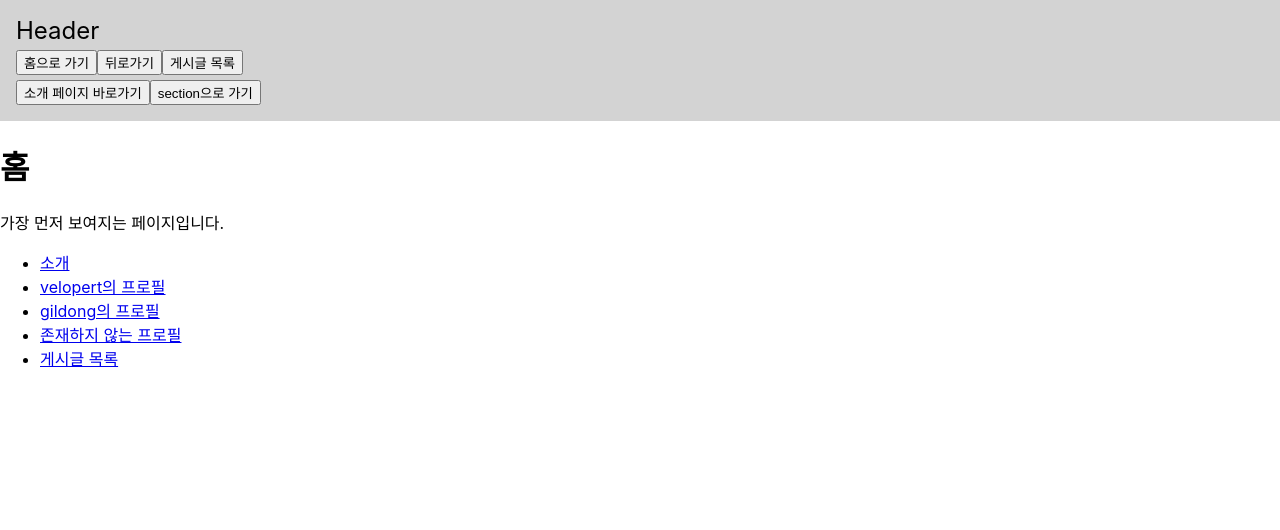
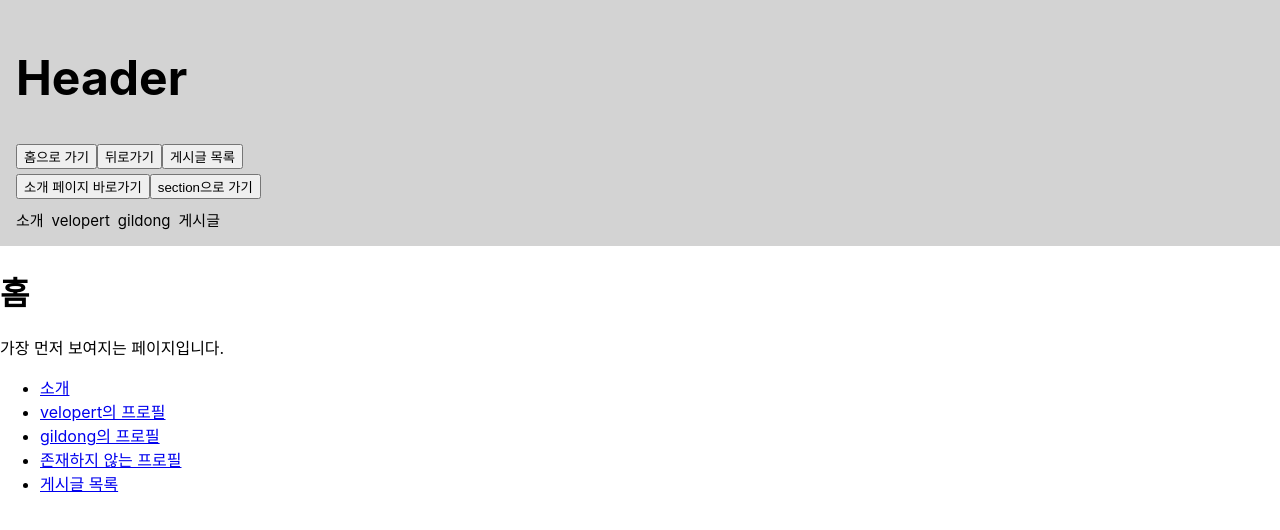
Before and after one commit to sungjaechoi/router-tutorial, a React (Create React App) app: page / in a window 1280 px wide. Shown: the top 530 px of the page. Built offline with nearby package versions, Linux system fonts and the light colour scheme.

Commit message:
NavLink active 연습
Layout.js에서 Header.js분리

NavLink active 속성을 활용하여 내비구현

```diff
--- a/src/App.css
+++ b/src/App.css
@@ -1,38 +1,21 @@
-.App {
-  text-align: center;
+.navLink{
+  margin-top: 10px;
+  font-size: 0;
+}
+.navLink a {
+  display: inline-block;
+  text-decoration: none;
+  color: #000;
+  font-size: 15px;
+  margin-right: 8px;
 }
 
-.App-logo {
-  height: 40vmin;
-  pointer-events: none;
+.navLink :last-child{
+  margin-right: 0;
 }
-
-@media (prefers-reduced-motion: no-preference) {
-  .App-logo {
-    animation: App-logo-spin infinite 20s linear;
-  }
+.navLink a.active {
+  font-size: 15.5px;
+  color: orange;
+  font-weight: 700;
+  text-decoration: underline;
 }
-
-.App-header {
-  background-color: #282c34;
-  min-height: 100vh;
-  display: flex;
-  flex-direction: column;
-  align-items: center;
-  justify-content: center;
-  font-size: calc(10px + 2vmin);
-  color: white;
-}
-
-.App-link {
-  color: #61dafb;
-}
-
-@keyframes App-logo-spin {
-  from {
-    transform: rotate(0deg);
-  }
-  to {
-    transform: rotate(360deg);
-  }
-}
--- a/src/App.js
+++ b/src/App.js
@@ -1,4 +1,5 @@
 import { Route, Routes } from "react-router-dom";
+import  './App.css'
 import Layout from "./pages/Layout";
 import About from "./pages/About";
 import Home from "./pages/Home";
--- /dev/null
+++ b/src/pages/Header.js
@@ -0,0 +1,46 @@
+import { useNavigate ,NavLink } from "react-router-dom";
+
+const Header = () =>{
+  const navigate = useNavigate()
+
+  const goHome = () =>{
+    navigate('/')
+  }
+
+  const goback = () =>{
+    navigate(-1)
+  }
+  const goArticles = () => {
+    navigate('/articles',{replace:true})
+  }
+
+  const goHash = () => {
+    navigate('/about',{ hash: '#section1' })
+  }
+
+  const goSearch = () => {
+    navigate('/about', { search: '?mode=null&detail=true' });
+  }
+
+  return(
+    <header style={{background:'lightgray', padding:16, fontSize: 24}}>
+      <h1>Header</h1>
+      <button onClick={goHome}>홈으로 가기</button>
+        <button onClick={goback}>뒤로가기</button>
+        <button onClick={goArticles}>게시글 목록</button>
+        <br/>
+        <button onClick={goSearch}>소개 페이지 바로가기</button>
+        <button onClick={goHash}>section으로 가기</button>
+      <div>
+      </div>
+      <nav className="navLink">
+        <NavLink to='/about'>소개</NavLink>
+        <NavLink to='/profiles/velopert'>velopert</NavLink>
+        <NavLink to='/profiles/gildong'>gildong</NavLink>
+        <NavLink to='/articles'>게시글</NavLink>
+      </nav>
+    </header>
+  )
+}
+
+export default Header
--- a/src/pages/Layout.js
+++ b/src/pages/Layout.js
@@ -1,38 +1,10 @@
-import { Outlet, useNavigate } from "react-router";
+import {Outlet} from "react-router";
+import Header from "./Header";
+const Layout = () => {
 
-const Layout = () => {
-  const navigate = useNavigate()
-
-  const goHome = () =>{
-    navigate('/')
-  }
-
-  const goback = () =>{
-    navigate(-1)
-  }
-  const goArticles = () => {
-    navigate('/articles',{replace:true})
-  }
-
-  const goHash = () => {
-    navigate('/about',{ hash: '#section1' })
-  }
-
-  const goSearch = () => {
-    navigate('/about', { search: '?mode=null&detail=true' });
-  }
   return(
     <div>
-      <header style={{background:'lightgray', padding:16, fontSize: 24}}>
-        Header
-        <br/>
-        <button onClick={goHome}>홈으로 가기</button>
-        <button onClick={goback}>뒤로가기</button>
-        <button onClick={goArticles}>게시글 목록</button>
-        <br/>
-        <button onClick={goSearch}>소개 페이지 바로가기</button>
-        <button onClick={goHash}>section으로 가기</button>
-      </header>
+      <Header/>
       <main>
         <Outlet/>
       </main>
```
